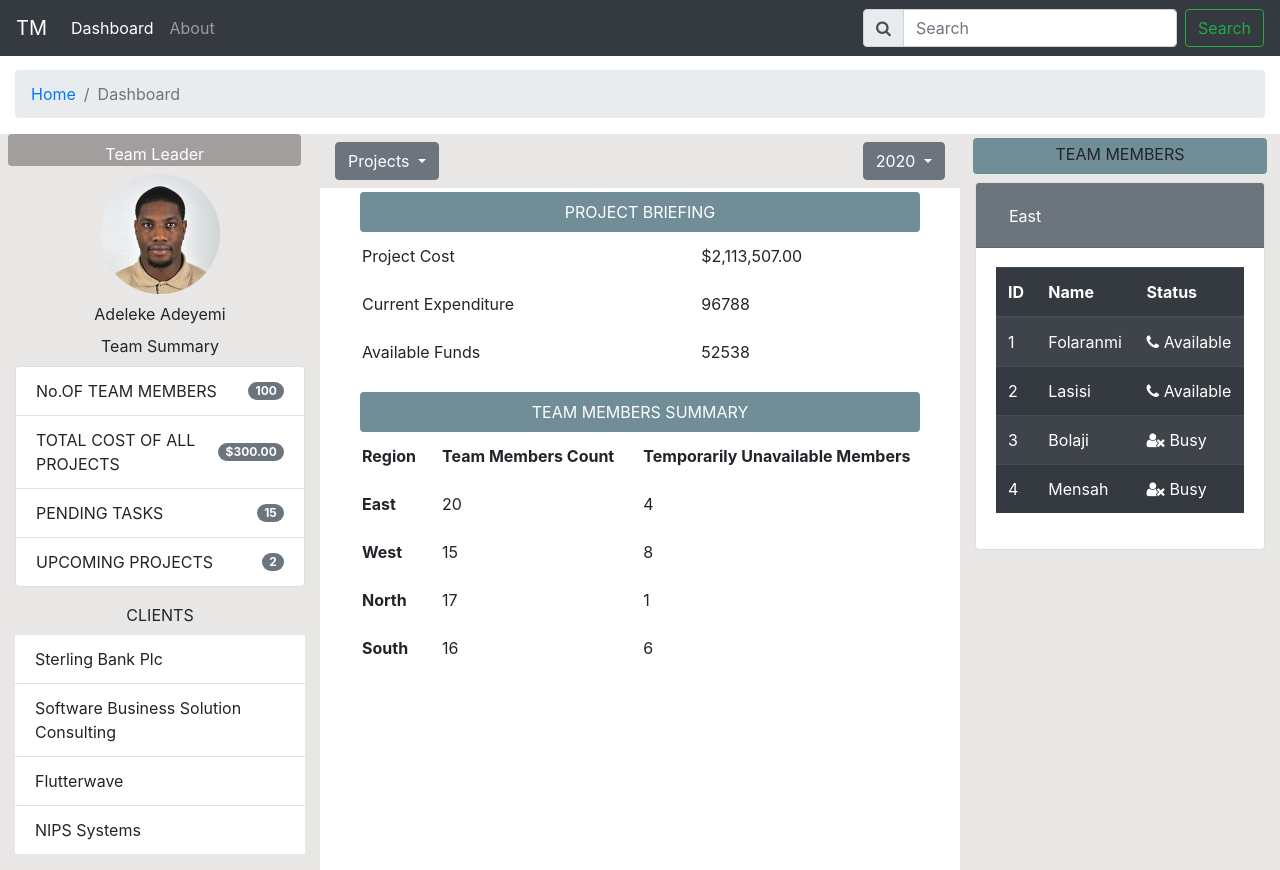
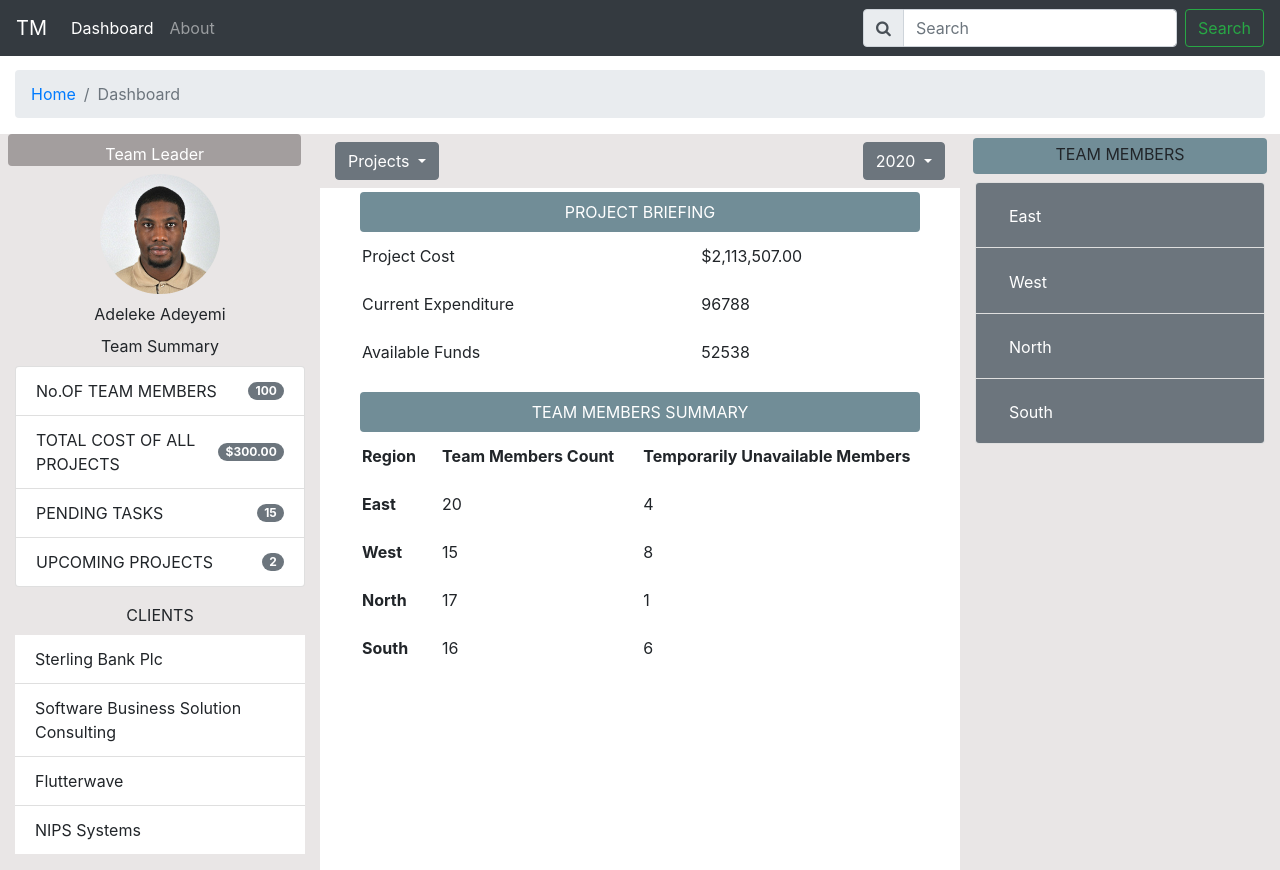
Before and after one commit to bbmattieu9/taskmanager, an Angular app: page /dashboard in a window 1280 px wide. Built offline with nearby package versions, Linux system fonts and the light colour scheme.

Commit message:
[Dashboard] Add nested data to dashboard
Problem
 * Accordion not having data

Solution
 * Added data from nested object ino the accordion for members on the dashboard

[Finishes]

```diff
--- a/src/app/dashboard/dashboard.component.html
+++ b/src/app/dashboard/dashboard.component.html
@@ -151,17 +151,17 @@
       </div>
 
       <div class="col-lg-12 pt-2">
-        <div class="accordion" id="accordionExample">
-          <div class="card">
+        <div class="accordion" id="accordion1">
+          <div class="card" *ngFor="let teamMembersGroup of teamMembers; let i = index">
             <div class="card-header bg-secondary" id="card1">
                 <h2 class="mb-0">
-                  <button class="btn btn-link text-white" data-target="#cardbody1" data-toggle='collapse' type="button">
-                      East
+                  <button class="btn btn-link text-white" data-toggle="collapse" [attr.data-target]=" '#cardbody' + i "  type="button">
+                      {{ teamMembersGroup.Region }}
                   </button>
                 </h2>
             </div>
 
-            <div class="collapse show" data-parent='#accordion1' id="cadbody1">
+            <div [id]=" 'cardbody' + i " class="collapse" data-parent='#accordion1'>
                 <div class="card-body">
                   <table class="table table-striped table-dark">
                     <thead>
@@ -172,28 +172,10 @@
                       </tr>
                     </thead>
                     <tbody>
-                      <tr>
-                        <td>1</td>
-                        <td>Folaranmi</td>
-                        <td><i class="fa fa-phone"></i> Available</td>
-                      </tr>
-
-                      <tr>
-                        <td>2</td>
-                        <td>Lasisi</td>
-                        <td><i class="fa fa-phone"></i> Available</td>
-                      </tr>
-
-                      <tr>
-                        <td>3</td>
-                        <td>Bolaji</td>
-                        <td><i class="fa fa-user-times"></i> Busy</td>
-                      </tr>
-
-                      <tr>
-                        <td>4</td>
-                        <td>Mensah</td>
-                        <td><i class="fa fa-user-times"></i> Busy</td>
+                      <tr *ngFor="let member of teamMembersGroup.Members">
+                        <td>{{ member.ID}}</td>
+                        <td>{{ member.Name }}</td>
+                        <td>{{ member.Status }}</td>
                       </tr>
                     </tbody>
                   </table>
--- a/src/app/dashboard/dashboard.component.ts
+++ b/src/app/dashboard/dashboard.component.ts
@@ -1,7 +1,7 @@
 import { Component, OnInit } from '@angular/core';
 
 @Component({
-  selector: 'app-dashboard',
+  selector: './app-dashboard',
   templateUrl: './dashboard.component.html',
   styleUrls: ['./dashboard.component.scss']
 })
@@ -22,6 +22,7 @@ export class DashboardComponent implements OnInit {
   projects: string[];
   years: number[] = [];
   teamMembersSummary = [];
+  teamMembers = [];
 
   constructor() { }
 
@@ -62,7 +63,38 @@ export class DashboardComponent implements OnInit {
        { Region: 'South', TeamMembersCount: 16, TemporarilyUnavailableMembers: 6},
      ];
 
+    this.teamMembers = [
+       { Region: 'East', Members: [
+          {ID: 1, Name: 'Tosin Lasisi', Status: 'Available'},
+          {ID: 2, Name: 'Folaranmi D', Status: 'Available'},
+          {ID: 3, Name: 'Babatoonday Mattieu', Status: 'Available'},
+          {ID: 4, Name: 'Michael Mensah', Status: 'Available'}
+       ]},
+
+       { Region: 'West', Members: [
+        {ID: 1, Name: 'Tosin Aribisala', Status: 'Busy'},
+        {ID: 2, Name: 'Folaranmi Dogo', Status: 'Busy'},
+        {ID: 3, Name: 'Ahmed Dlaw', Status: 'Available'},
+        {ID: 4, Name: 'Kola Stanbic', Status: 'Available'}
+     ]},
+
+     { Region: 'North', Members: [
+      {ID: 1, Name: 'Kafayat Afolake', Status: 'Available'},
+      {ID: 2, Name: 'Dele Dudu', Status: 'Busy'},
+      {ID: 3, Name: 'Bimpe Mattieu', Status: 'Available'},
+      {ID: 4, Name: 'Moliki Alao', Status: 'Busy'}
+   ]},
+
+   { Region: 'South', Members: [
+    {ID: 1, Name: 'Bolaji Mobile', Status: 'Available'},
+    {ID: 2, Name: 'Phebe Durojaye', Status: 'Available'},
+    {ID: 3, Name: 'Bola Amos', Status: 'Busy'},
+    {ID: 4, Name: 'Michael Sukurat', Status: 'Busy'}
+ ]}
+     ];
+
 
   }
 
+
 }
```
